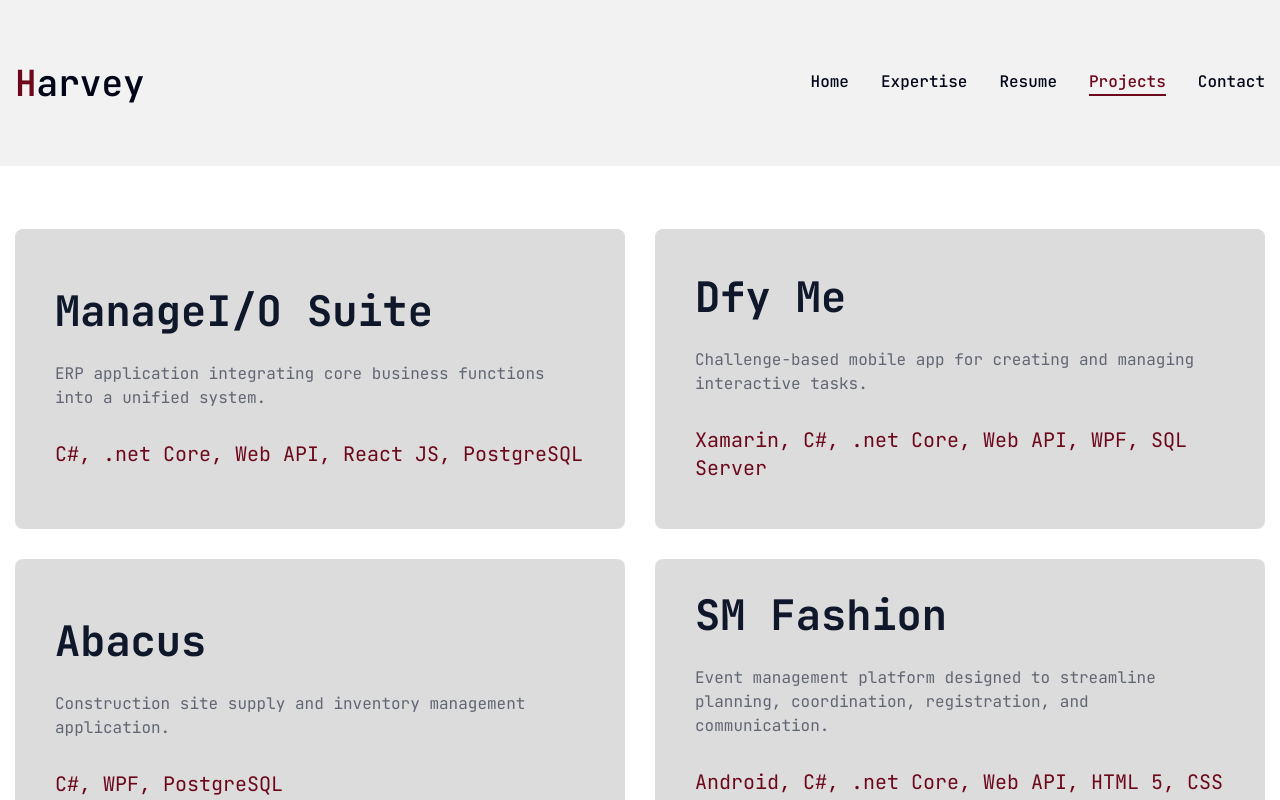
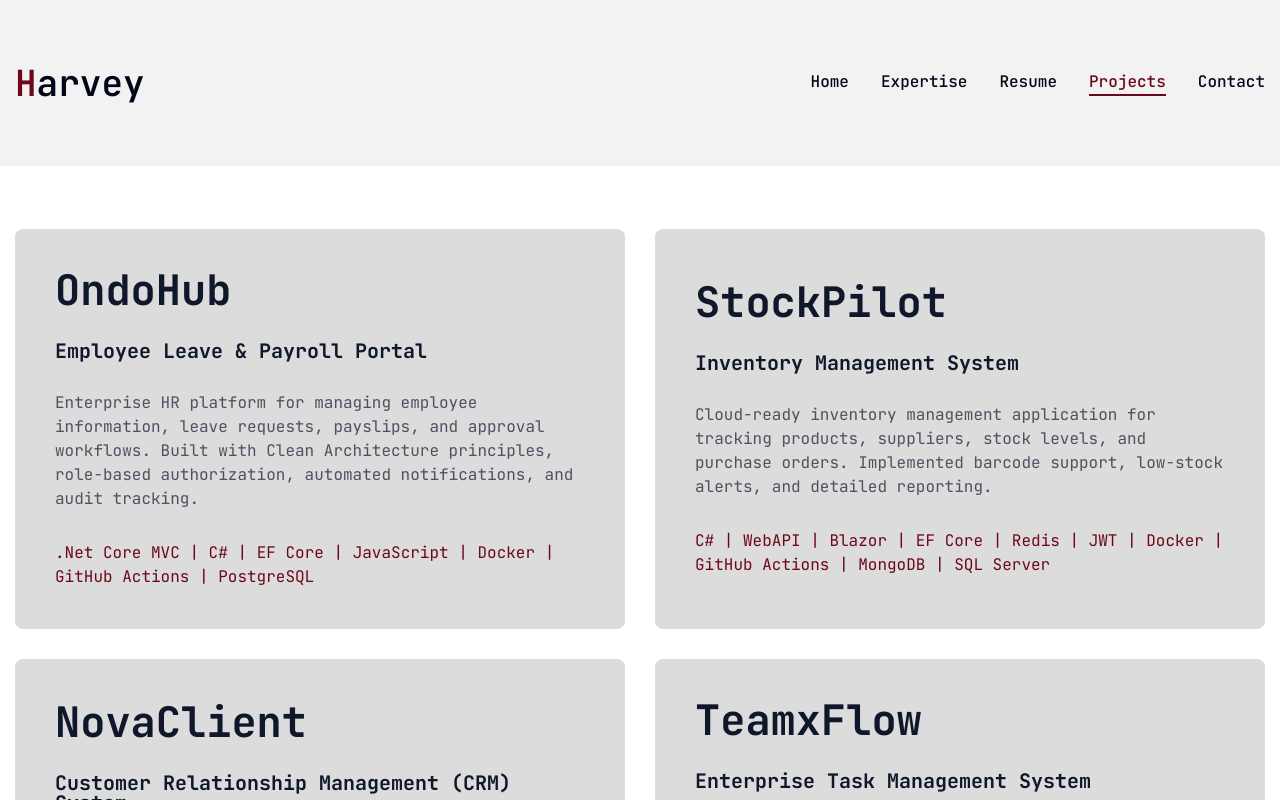
Before and after one commit to HarveyDansou/portfolio, a Next.js app: page /works in a window 1280 px wide. Shown: the top 800 px of the page. Built offline with nearby package versions, Linux system fonts and the light colour scheme.

Commit message:
Content Update

```diff
--- a/app/works/page.tsx
+++ b/app/works/page.tsx
@@ -21,7 +21,7 @@ const Works = () => {
               return (
                 <li
                   key={index}
-                  className="bg-[#dcdcdc] h-[500px] lg:h-[300px] py-6 px-10 rounded-md flex flex-col justify-center items-center lg:items-start gap-1"
+                  className="bg-[#dcdcdc] h-[500px] lg:h-[400px] py-6 px-10 rounded-md flex flex-col justify-center items-center lg:items-start gap-1"
                 >
                   <div className="w-full flex flex-col xl:justify-between order-2 xl:order-none">
                     <div className="flex flex-col gap-[30px]">
@@ -29,17 +29,21 @@ const Works = () => {
                       {/* <div className="text-3xl leading-none font-extrabold text-transparent text-outline capitalize">
                         {work.num} {work.category}
                       </div> */}
-                      {/** project category */}
+                      {/** project name */}
                       <h2 className="text-[42px] font-bold leading-none text-primary group-hover:text-accent transition-all duration-500 capitalize">
                         {work.title}
                       </h2>
+                      {/** project category */}
+                      <div className="text-xl font-bold leading-none text-primary capitalize">
+                        {work.context}
+                      </div>
                       {/** project description */}
-                      <p className="text-primary/60">{work.description}</p>
+                      <p className="text-primary/70">{work.description}</p>
                       {/** stack */}
-                      <div className="flex gap-4 text-xl text-accent text-wrap">
+                      <div className="flex gap-4 text-l text-accent text-wrap">
                         {work.stack.map((item, index) => {
                           return `${item.name}${
-                            index !== work.stack.length - 1 ? ", " : ""
+                            index !== work.stack.length - 1 ? " | " : ""
                           }`;
                         })}
                       </div>
--- a/components/Stats.tsx
+++ b/components/Stats.tsx
@@ -8,7 +8,7 @@ const stats = [
     text: "Years of experience",
   },
   {
-    num: 20,
+    num: 24,
     text: "Projects completed",
   },
   //   {
--- a/data/competences.ts
+++ b/data/competences.ts
@@ -1,44 +1,40 @@
 export default [
   {
     num: "01",
-    title: "Software Development",
+    title: "Full-Stack Development",
     description:
-      "I design and build complete solutions across web, mobile, and desktop platforms. " +
-      "From intuitive user interfaces to powerful back-end systems, I develop scalable " +
-      "and efficient applications using modern frameworks and technologies. My goal is to " +
-      "deliver seamless, high-performance experiences that work smoothly across all devices, " +
-      "with a focus on clean architecture, usability, and maintainability.",
+      "I design and develop scalable applications across web, mobile, and desktop platforms. " +
+      "My experience includes building modern user interfaces, RESTful APIs, and backend services " +
+      "using clean architecture principles. I focus on creating secure, maintainable, and high-performance " +
+      "solutions that deliver real business value.",
     href: "",
   },
   {
     num: "02",
-    title: "Systems analysis",
+    title: "Systems Analysis and Design",
     description:
-      "I specialize in analyzing business needs and translating them into effective technical " +
-      "solutions. By examining existing systems, identifying gaps, and gathering user requirements, " +
-      "I help design and improve processes that enhance performance and usability. My approach " +
-      "combines analytical thinking, clear documentation, and close collaboration " +
-      "to ensure systems align with real-world objectives.",
+      "I analyze business requirements and translate them into practical software solutions. " +
+      "By evaluating existing systems, defining technical requirements, and designing efficient workflows, " +
+      "I help organizations improve processes, solve complex problems, and build applications aligned " +
+      "with their operational goals.",
     href: "",
   },
   {
     num: "03",
-    title: "Database Design",
+    title: "Database Design and Engineering",
     description:
-      "I build robust and efficient database structures tailored to each project's needs. By applying " +
-      "best practices in data modeling, normalization, and optimization, I ensure data consistency, " +
-      "security, and high performance. My experience focuses on relational and NoSQL databases, supporting " +
-      "applications of all sizes.",
+      "I design and optimize database solutions that support reliable and scalable applications. " +
+      "My experience includes data modeling, relational database design, query optimization, and " +
+      "building efficient data access layers to ensure performance, consistency, and security.",
     href: "",
   },
   {
     num: "04",
-    title: "Project Monitoring",
+    title: "Enterprise Software Solutions",
     description:
-      "I oversee project progress to ensure timely delivery and quality results. By tracking milestones, " +
-      "managing resources, and identifying risks early, I keep projects on course and aligned with goals. " +
-      "My approach fosters clear communication and proactive problem-solving throughout the development " +
-      "lifecycle.",
+      "I develop business applications that streamline operations and automate complex workflows. " +
+      "My experience includes building enterprise systems such as ERP, CRM, HR, payroll, inventory, " +
+      "and industry-specific solutions using modern software engineering practices.",
     href: "",
   },
 ];
--- a/data/experience.ts
+++ b/data/experience.ts
@@ -6,6 +6,11 @@ export default {
     "Here's a look at my professional journey that have shaped my expertise in software" +
     " development and problem-solving across various industries and technologies.",
   items: [
+    {
+      company: "Freelance",
+      position: "Full-Stack Developer",
+      duration: "2025 - Present",
+    },
     {
       company: "Accueil francophone",
       position: "Database Assistant",
--- a/data/projects.ts
+++ b/data/projects.ts
@@ -1,16 +1,19 @@
 // project - works
 export default [
   {
-    num: "01",
+    num: "23",
     category: "fullstack",
-    title: "ManageI/O Suite",
+    title: "OndoHub",
+    context: "Employee Leave & Payroll Portal",
     description:
-      "ERP application integrating core business functions into a unified system.",
+      "Enterprise HR platform for managing employee information, leave requests, payslips, and approval workflows. Built with Clean Architecture principles, role-based authorization, automated notifications, and audit tracking.",
     stack: [
+      { name: ".Net Core MVC" },
       { name: "C#" },
-      { name: ".net Core" },
-      { name: "Web API" },
-      { name: "React JS" },
+      { name: "EF Core" },
+      { name: "JavaScript" },
+      { name: "Docker" },
+      { name: "GitHub Actions" },
       { name: "PostgreSQL" },
     ],
     image: "/",
@@ -18,15 +21,103 @@ export default [
     github: "",
   },
   {
-    num: "02",
+    num: "23",
     category: "fullstack",
-    title: "Dfy me",
+    title: "StockPilot",
+    context: "Inventory Management System",
     description:
-      "Challenge-based mobile app for creating and managing interactive tasks.",
+      "Cloud-ready inventory management application for tracking products, suppliers, stock levels, and purchase orders. Implemented barcode support, low-stock alerts, and detailed reporting.",
     stack: [
-      { name: "Xamarin" },
       { name: "C#" },
-      { name: ".net Core" },
+      { name: "WebAPI" },
+      { name: "Blazor" },
+      { name: "EF Core" },
+      { name: "Redis" },
+      { name: "JWT" },
+      { name: "Docker" },
+      { name: "GitHub Actions" },
+      { name: "MongoDB" },
+      { name: "SQL Server" },
+    ],
+    image: "/",
+    live: "",
+    github: "",
+  },
+  {
+    num: "22",
+    category: "fullstack",
+    title: "NovaClient",
+    context: "Customer Relationship Management (CRM) System",
+    description:
+      "Enterprise CRM platform for managing customers, sales pipelines, appointments, and analytics. Built with ASP.NET Core Web API and React, featuring role-based security, automated testing, and CI/CD automation.",
+    stack: [
+      { name: ".Net 8" },
+      { name: "C#" },
+      { name: "React JS" },
+      { name: "EF Core" },
+      { name: "Redis" },
+      { name: "JWT" },
+      { name: "Docker" },
+      { name: "GitHub Actions" },
+      { name: "SQL Server" },
+    ],
+    image: "/",
+    live: "",
+    github: "",
+  },
+  {
+    num: "21",
+    category: "fullstack",
+    title: "TeamxFlow",
+    context: "Enterprise Task Management System",
+    description:
+      "Full-stack enterprise task management platform for creating, assigning, and tracking projects with real-time collaboration features. Implemented Clean Architecture, dependency injection, and role-based access control.",
+    stack: [
+      { name: "Asp.Net Core 8" },
+      { name: "C#" },
+      { name: "Blazor" },
+      { name: "EF Core" },
+      { name: "RabbitMQ" },
+      { name: "JWT" },
+      { name: "Docker" },
+      { name: "Azure DevOps" },
+      { name: "SQL Server" },
+    ],
+    image: "/",
+    live: "",
+    github: "",
+  },
+  {
+    num: "01",
+    category: "fullstack",
+    title: "ManageI/O Suite",
+    context: "Enterprise ERP and Business Operations Platform",
+    description:
+      "Enterprise ERP platform designed to centralize business operations, including workflow management, reporting, and data processing. Developed scalable backend services and user interfaces to improve operational efficiency.",
+    stack: [
+      { name: "C#" },
+      { name: ".Net Core" },
+      { name: "Web API" },
+      { name: "EF Core" },
+      { name: "React JS" },
+      { name: "Docker" },
+      { name: "PostgreSQL" },
+    ],
+    image: "/",
+    live: "",
+    github: "",
+  },
+  {
+    num: "09",
+    category: "fullstack",
+    title: "IdBox",
+    context: "Telecom Subscriber Identity Management Platform",
+    description:
+      "Subscriber identity management platform developed for telecom environments, supporting customer registration, verification workflows, and secure information management.",
+    stack: [
+      { name: "Android" },
+      { name: "C#" },
+      { name: "Asp.net" },
       { name: "Web API" },
       { name: "WPF" },
       { name: "SQL Server" },
@@ -36,62 +127,12 @@ export default [
     github: "",
   },
   {
-    num: "03",
-    category: "desktop",
-    title: "Abacus",
-    description:
-      "Construction site supply and inventory management application.",
-    stack: [{ name: "C#" }, { name: "WPF" }, { name: "PostgreSQL" }],
-    image: "/",
-    live: "",
-    github: "",
-  },
-  {
-    num: "04",
-    category: "fullstack",
-    title: "SM Fashion",
-    description:
-      "Event management platform designed to streamline planning, coordination, registration, " +
-      "and communication.",
-    stack: [
-      { name: "Android" },
-      { name: "C#" },
-      { name: ".net Core" },
-      { name: "Web API" },
-      { name: "HTML 5" },
-      { name: "CSS 3" },
-      { name: "SQL Server" },
-    ],
-    image: "/",
-    live: "",
-    github: "",
-  },
-  {
-    num: "05",
-    category: "desktop",
-    title: "EGP Prov",
-    description: "Animal feed production management application.",
-    stack: [{ name: "C#" }, { name: "WPF" }, { name: "Oracle DB" }],
-    image: "/",
-    live: "",
-    github: "",
-  },
-  {
-    num: "06",
-    category: "desktop",
-    title: "EGP Ferme",
-    description: "Livestock farm management application.",
-    stack: [{ name: "C#" }, { name: "WPF" }, { name: "Oracle DB" }],
-    image: "/",
-    live: "",
-    github: "",
-  },
-  {
     num: "07",
     category: "fullstack",
     title: "GIP",
+    context: "Biometric Identification and Security Platform",
     description:
-      "Fingerprint recognition-based identification application for detention centers in Togo.",
+      "Biometric identification platform developed for secure identity verification in detention facilities. Integrated fingerprint recognition technology with backend services and database systems.",
     stack: [
       { name: "Java" },
       { name: "Swing" },
@@ -109,23 +150,25 @@ export default [
     num: "08",
     category: "desktop",
     title: "PayrollBox",
+    context: "Enterprise Payroll Management System",
     description:
-      "Payroll management application for automating salary processing and ensuring accurate payments.",
+      "Payroll management system automating employee records, salary calculations, and payment processing while reducing manual administrative work.",
     stack: [{ name: "C#" }, { name: "WPF" }, { name: "PostgreSQL" }],
     image: "/",
     live: "",
     github: "",
   },
   {
-    num: "09",
+    num: "02",
     category: "fullstack",
-    title: "IdBox",
+    title: "Dfy me",
+    context: "Mobile Challenge and Task Management Platform",
     description:
-      "Subscriber identification management platform for mobile telecom companies.",
+      "Cross-platform task management application allowing users to create, manage, and complete interactive challenges. Built backend APIs and supporting desktop/mobile components using the .NET ecosystem.",
     stack: [
-      { name: "Android" },
+      { name: "Xamarin" },
       { name: "C#" },
-      { name: "Asp.net" },
+      { name: ".net Core" },
       { name: "Web API" },
       { name: "WPF" },
       { name: "SQL Server" },
@@ -135,23 +178,21 @@ export default [
     github: "",
   },
   {
-    num: "10",
-    category: "desktop",
-    title: "CimTogo",
+    num: "04",
+    category: "fullstack",
+    title: "SM Fashion",
+    context: "Event Management and Registration Platform",
     description:
-      "Production monitoring and statistics software based on data extraction from a PLC control display.",
-    stack: [{ name: "C#" }, { name: "WPF" }, { name: "PostgreSQL" }],
-    image: "/",
-    live: "",
-    github: "",
-  },
-  {
-    num: "11",
-    category: "desktop",
-    title: "FabricBox",
-    description:
-      "A platform for managing customs transit and tracking production for companies in the Togolese free zone.",
-    stack: [{ name: "C#" }, { name: "WPF" }, { name: "PostgreSQL" }],
+      "Event management platform supporting event creation, participant registration, scheduling, and communication workflows through web and mobile applications.",
+    stack: [
+      { name: "Android" },
+      { name: "C#" },
+      { name: ".net Core" },
+      { name: "Web API" },
+      { name: "HTML 5" },
+      { name: "CSS 3" },
+      { name: "SQL Server" },
+    ],
     image: "/",
     live: "",
     github: "",
@@ -160,8 +201,9 @@ export default [
     num: "12",
     category: "desktop",
     title: "ManageBox",
+    context: "Inventory and Business Management Software",
     description:
-      "Inventory management application for tracking stock, sales, suppliers, clients, and generating reports efficiently.",
+      "Business management platform handling inventory, sales, suppliers, customers, and reporting workflows.",
     stack: [
       { name: "C#" },
       { name: "WPF" },
@@ -173,17 +215,13 @@ export default [
     github: "",
   },
   {
-    num: "13",
+    num: "03",
     category: "desktop",
-    title: "SchoolBox",
+    title: "Abacus",
+    context: "Construction Inventory Management System",
     description:
-      "Unified school management application for seamless academic and administrative management.",
-    stack: [
-      { name: "C#" },
-      { name: "WPF" },
-      { name: "PostgreSQL" },
-      { name: "MySql" },
-    ],
+      "Construction inventory management system for tracking materials, stock levels, and supply operations. Developed a desktop application to improve inventory accuracy and operational reporting.",
+    stack: [{ name: "C#" }, { name: "WPF" }, { name: "PostgreSQL" }],
     image: "/",
     live: "",
     github: "",
@@ -192,8 +230,9 @@ export default [
     num: "14",
     category: "fullstack",
     title: "Kaylat",
+    context: "Mobile Payment and Money Transfer Platform",
     description:
-      "Mobile platform for payments and money transfers from a bank account.",
+      "Mobile banking platform supporting account-based payments and money transfers through secure backend services.",
     stack: [
       { name: "Android" },
       { name: "C#" },
@@ -210,18 +249,10 @@ export default [
     num: "15",
     category: "desktop",
     title: "MailView",
-    description: "Enterprise correspondence management application.",
+    context: "Enterprise Document and Correspondence Management System",
+    description:
+      "Enterprise correspondence management system for organizing, tracking, and processing business documents.",
     stack: [{ name: "C#" }, { name: "WPF" }, { name: "SQL Server" }],
-    image: "/",
-    live: "",
-    github: "",
-  },
-  {
-    num: "16",
-    category: "desktop",
-    title: "EaseTasks",
-    description: "Task management tool for easy organization and tracking.",
-    stack: [{ name: "C#" }, { name: "WPF" }],
     image: "/",
     live: "",
     github: "",
@@ -230,37 +261,38 @@ export default [
     num: "17",
     category: "desktop",
     title: "DocView",
-    description: "Enterprise document and case management application.",
+    context: "Enterprise Document and Case Management Platform",
+    description:
+      "Enterprise document and case management solution providing centralized storage, tracking, and retrieval of business records.",
     stack: [{ name: "C#" }, { name: "WPF" }, { name: "SQL Server" }],
     image: "/",
     live: "",
     github: "",
   },
   {
-    num: "18",
+    num: "11",
     category: "desktop",
-    title: "SylebAuth",
-    description: "Authentication system based on fingerprint recognition.",
-    stack: [
-      { name: "Java" },
-      { name: "Swing" },
-      { name: "Neurotechnology SDK" },
-      { name: "SQL Server" },
-    ],
+    title: "FabricBox",
+    context: "Customs Transit and Production Tracking System",
+    description:
+      "Customs transit and production tracking platform supporting logistics operations for companies operating in free trade zones.",
+    stack: [{ name: "C#" }, { name: "WPF" }, { name: "PostgreSQL" }],
     image: "/",
     live: "",
     github: "",
   },
   {
-    num: "19",
+    num: "13",
     category: "desktop",
-    title: "JCard Manager",
-    description: "Java-based smart cards programming application.",
+    title: "SchoolBox",
+    context: "School Administration Management Platform",
+    description:
+      "School administration platform managing academic records, student information, scheduling, and administrative workflows.",
     stack: [
-      { name: "Java" },
-      { name: "Swing" },
-      { name: "Java Card SDK" },
-      { name: "XML" },
+      { name: "C#" },
+      { name: "WPF" },
+      { name: "PostgreSQL" },
+      { name: "MySql" },
     ],
     image: "/",
     live: "",
@@ -270,8 +302,9 @@ export default [
     num: "20",
     category: "mobile",
     title: "Certix",
+    context: "Financial Verification and Mobile Banking Platform",
     description:
-      "Mobile platform for validating bank checks and reserving corresponding funds.",
+      "Mobile banking verification platform for validating checks and managing reserved funds through integrated backend services.",
     stack: [
       { name: "Android" },
       { name: "C#" },
@@ -284,4 +317,86 @@ export default [
     live: "",
     github: "",
   },
+  {
+    num: "10",
+    category: "desktop",
+    title: "CimBox",
+    context: "Industrial Production Monitoring System",
+    description:
+      "Industrial monitoring application collecting production data from PLC control systems and generating operational statistics.",
+    stack: [{ name: "C#" }, { name: "WPF" }, { name: "PostgreSQL" }],
+    image: "/",
+    live: "",
+    github: "",
+  },
+  {
+    num: "16",
+    category: "desktop",
+    title: "EaseTasks",
+    context: "Task Management Productivity Application",
+    description:
+      "Task management application designed to help users organize activities, track progress, and improve productivity.",
+    stack: [{ name: "C#" }, { name: "WPF" }],
+    image: "/",
+    live: "",
+    github: "",
+  },
+  {
+    num: "05",
+    category: "desktop",
+    title: "EGP Prov",
+    context: "Animal Feed Production Management System",
+    description:
+      "Production management application used to monitor animal feed manufacturing processes, inventory, and operational data.",
+    stack: [{ name: "C#" }, { name: "WPF" }, { name: "Oracle DB" }],
+    image: "/",
+    live: "",
+    github: "",
+  },
+  {
+    num: "06",
+    category: "desktop",
+    title: "EGP Ferme",
+    context: "Livestock Farm Management Application",
+    description:
+      "Farm management application designed to track livestock operations, production data, and business activities.",
+    stack: [{ name: "C#" }, { name: "WPF" }, { name: "Oracle DB" }],
+    image: "/",
+    live: "",
+    github: "",
+  },
+  {
+    num: "19",
+    category: "desktop",
+    title: "JCard Manager",
+    context: "Smart Card Programming and Management Tool",
+    description:
+      "Smart card programming application developed using Java Card technologies for managing and interacting with secure electronic cards.",
+    stack: [
+      { name: "Java" },
+      { name: "Swing" },
+      { name: "Java Card SDK" },
+      { name: "XML" },
+    ],
+    image: "/",
+    live: "",
+    github: "",
+  },
+  {
+    num: "18",
+    category: "desktop",
+    title: "SylebAuth",
+    context: "Biometric Authentication System",
+    description:
+      "Fingerprint-based authentication system integrating biometric recognition technology for secure user verification.",
+    stack: [
+      { name: "Java" },
+      { name: "Swing" },
+      { name: "Neurotechnology SDK" },
+      { name: "SQL Server" },
+    ],
+    image: "/",
+    live: "",
+    github: "",
+  },
 ];
```
Also changed, not shown: app/resume/page.tsx (+28 -6 lines).
